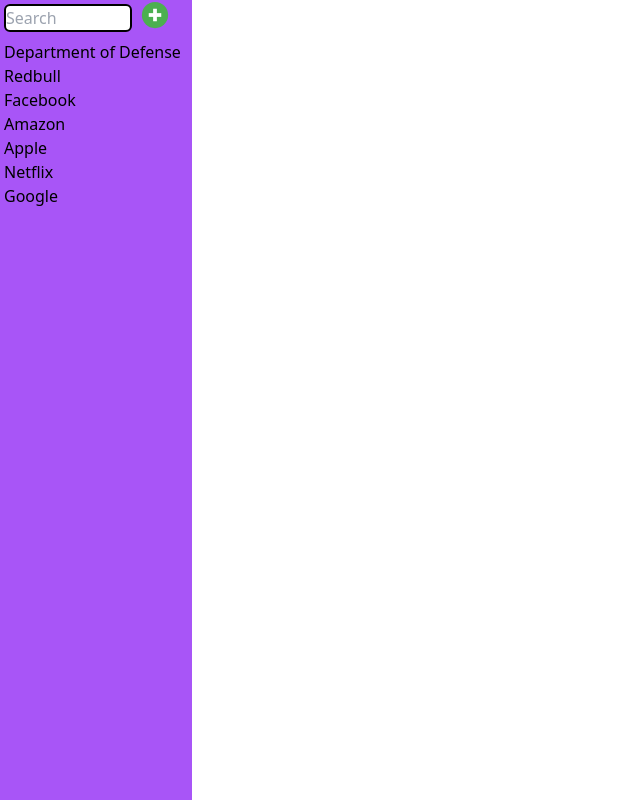
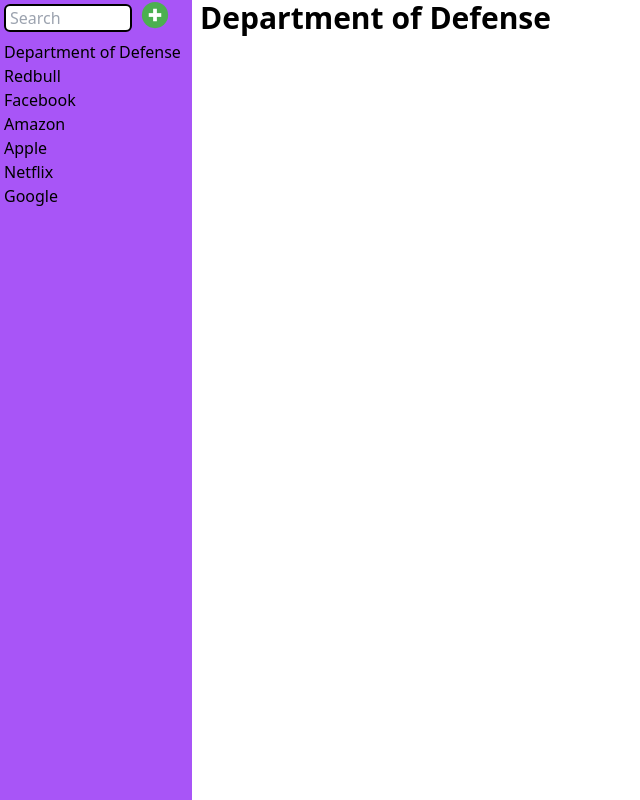
Before and after one commit to RangerVinven/Bug-Bounty-Notetaker, a React (Vite) app: page / in a window 1280 px wide. Shown: the whole page, without its empty margins (0-640 px from the left). Built offline with nearby package versions, Linux system fonts and the light colour scheme.

Commit message:
Added the title

```diff
--- a/src/App.tsx
+++ b/src/App.tsx
@@ -1,10 +1,13 @@
 import './App.css';
+
 import Sidebar from './components/Sidebar/Sidebar';
+import SubdomainsPage from './pages/SubdomainsPage/SubdomainsPage';
 
 const App = () => {
   return (
-    <div>
-        <Sidebar></Sidebar>
+    <div className="flex">
+      <Sidebar></Sidebar>
+      <SubdomainsPage />
     </div>
   )
 }
--- /dev/null
+++ b/src/components/General/Title.tsx
@@ -0,0 +1,13 @@
+import React from 'react';
+
+interface props {
+    title: string
+}
+
+const Title = (props: props) => {
+    return(
+        <h1 className="text-3xl">{props.title}</h1>
+    );
+}
+
+export default Title;
--- a/src/components/Sidebar/Search.tsx
+++ b/src/components/Sidebar/Search.tsx
@@ -2,7 +2,7 @@
 
 const Search = () => {
     return(
-        <input placeholder="Search" className="pr-1 mt-1 ml-1 border-2 border-black rounded-md w-32"></input>
+        <input placeholder="Search" className="pl-1 mt-1 ml-1 border-2 border-black rounded-md w-32"></input>
     );
 }
 export default Search;
--- a/src/main.tsx
+++ b/src/main.tsx
@@ -1,4 +1,4 @@
-import React from 'react'
+import React from 'react';
 import ReactDOM from 'react-dom'
 import './index.css'
 import App from './App'
--- /dev/null
+++ b/src/pages/SubdomainsPage/SubdomainsPage.tsx
@@ -0,0 +1,12 @@
+import React from 'react';
+import Title from '../../components/General/Title';
+
+const SubdomainsPage = () => {
+    return (
+        <div className="ml-2 font-bold">
+            <Title title="Department of Defense"></Title>
+        </div>
+    );
+}
+
+export default SubdomainsPage;
```
